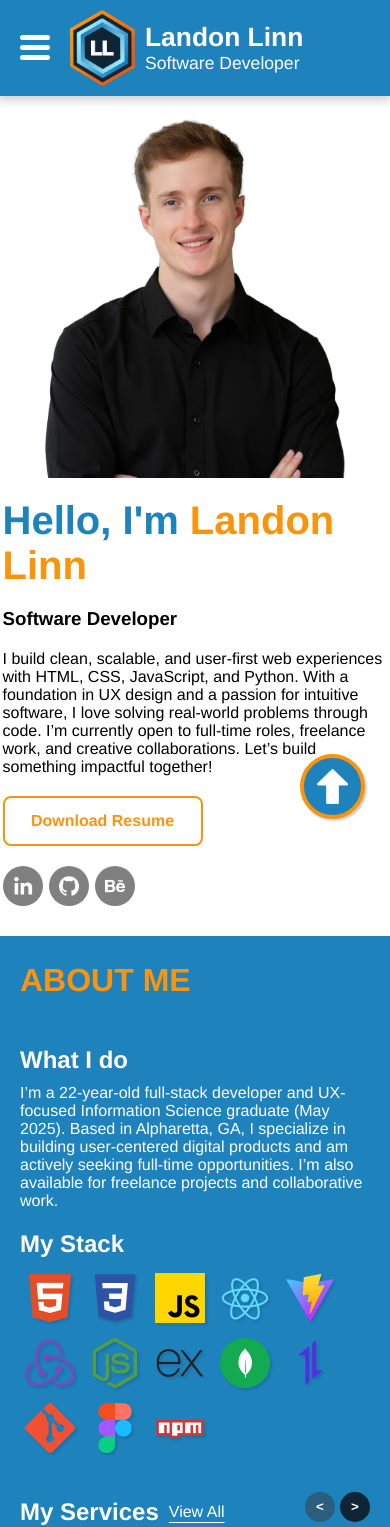
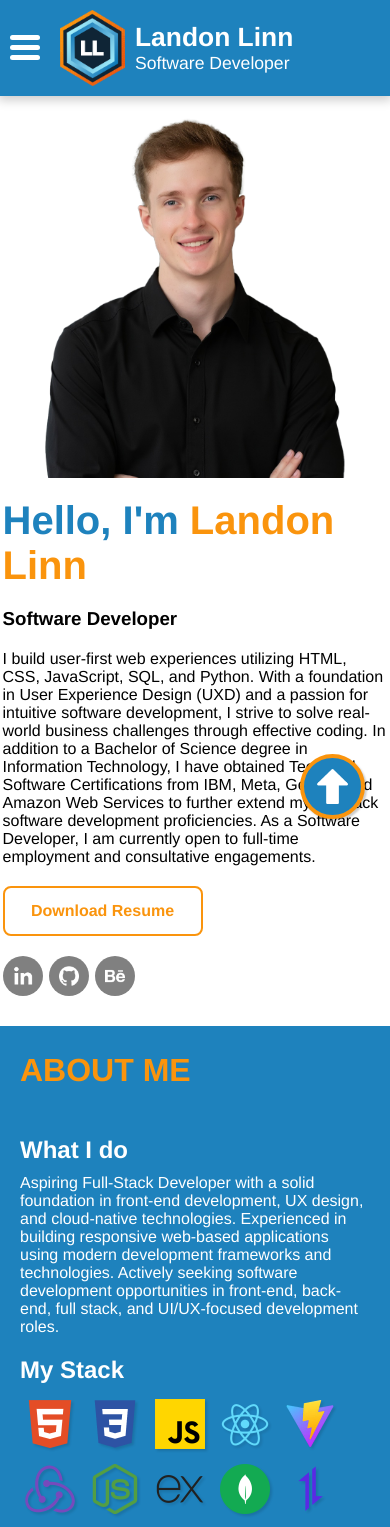
Before and after one commit to LandonLinn/Personal-Website, a React (Vite) app: page / in a window 390 px wide. Shown: the top 1527 px of the page. Built offline with nearby package versions, Linux system fonts and the light colour scheme.

Commit message:
v1.8 - Fixed grammar, updated certifications, and other minor bug fixes

```diff
--- a/src/components/resumeButton/ResumeDown.jsx
+++ b/src/components/resumeButton/ResumeDown.jsx
@@ -1,10 +1,9 @@
-import React from "react";
 import './ResumeDown.css';
 
 const ResumeDown = () => {
     return(
         <div class="resume-butt">
-            <a href="/LandonLinn_Resume (May 2025).pdf" download>Download Resume</a>
+            <a href="/LandonLinn_Resume_July2025.pdf" download>Download Resume</a>
         </div>
     );
 };
--- a/src/features/about/About.jsx
+++ b/src/features/about/About.jsx
@@ -52,12 +52,10 @@ const About = () => {
           {/* Experience Section */}
           <div className="experience-section">
             <h2>What I do</h2>
-            <p>I’m a 22-year-old full-stack developer
-              and UX-focused Information Science graduate (May 2025).
-              Based in Alpharetta, GA,
-              I specialize in building user-centered digital
-              products and am actively seeking full-time opportunities.
-              I’m also available for freelance projects and collaborative work.</p>
+            <p> Aspiring Full-Stack Developer with a solid foundation in front-end development, UX design, and
+                cloud-native technologies. Experienced in building responsive web-based applications using modern
+                development frameworks and technologies. Actively seeking software development opportunities in
+                front-end, back-end, full stack, and UI/UX-focused development roles.</p>
 
               <h2>My Stack</h2>
               <div className="stack-card-container">
@@ -82,7 +80,7 @@ const About = () => {
             {/* Controls */}
             <div className="service-section-controls">
               <div className="title-control">
-                <h2>My Services</h2>
+                <h2>My Capabilities</h2>
                 <Link
                     to="/hire"
                     onClick={toTop}
--- a/src/features/header/Header.css
+++ b/src/features/header/Header.css
@@ -1,17 +1,21 @@
 header{
+    grid-area: header;
+    position: fixed;
+    top: 0;
+    z-index: 10;
+    padding: 10px 0px;
+    width: 100%;
+    color: white;
+    background-color: #1e82bd;
+    box-shadow: rgba(0, 0, 0, 0.204) 0px 2px 10px 2px;
+
+}
+
+.header-inner{
     display: grid;
     grid-template-columns: 1fr minmax(0, 1000px) 1fr;
     grid-template-areas:
         ". inside .";
-    background-color: #1e82bd;
-    padding: 10px 50px 10px 50px;
-    color: white;
-
-    width: 100%;
-    box-shadow: rgba(0, 0, 0, 0.204) 0px 2px 10px 2px;
-    position: fixed;
-    top: 0;
-    z-index: 10;
 }
 
 .header-container .name-title a,
@@ -22,6 +26,7 @@ header{
 }
 
 .header-container{
+    grid-area: inside;
     display: flex;
     justify-content: space-between;
     align-items: center;
@@ -39,6 +44,12 @@ header{
 }
 
 /* Responsivenss */
+@media screen and (max-width: 1100px) {
+    header{
+        padding: 10px 50px;
+    }
+}
+
 @media screen and (max-width: 768px) {
     header .nav-bar {
         display: none;
@@ -59,14 +70,26 @@ header{
 
 }
 
-@media screen and (max-width: 426px) {
-    header{
-        padding: 10px 20px 10px 20px;
+@media screen and (max-width: 530px) {
+    .header-inner {
+        grid-template-columns: 1fr minmax(0, 400px) 1fr;
     }
-
 }
 
-@media screen and (max-width: 376px) {
+@media screen and (max-width: 426px) {
+    .header-inner {
+        grid-template-columns: 1fr minmax(0, 385px) 1fr;
+    }
+    header{
+        padding: 10px 10px;
+    }
+}
+
+
+@media screen and (max-width: 375px) {
+    .header-inner {
+        grid-template-columns: 1fr minmax(0, 335px) 1fr;
+    }
 
     .name-title .logo{
         height: 50px;
@@ -81,3 +104,9 @@ header{
         font-size: .8rem;
     }
 }
+
+@media screen and (max-width: 320px) {
+    .header-inner {
+        grid-template-columns: 1fr minmax(0, 280px) 1fr;
+    }
+}
--- a/src/features/header/Header.jsx
+++ b/src/features/header/Header.jsx
@@ -19,7 +19,7 @@ const Header = () => {
 
     return(
         <header>
-            <div className="content-wrapper">
+            <div className="header-inner">
                 <div className="header-container">
                     {/* Hamburger Menu */}
                     <div className="hamburger-menu" onClick={handleHamMenu}>
@@ -42,6 +42,7 @@ const Header = () => {
                     </div>
                 </div>
             </div>
+
         </header>
     );
 };
--- a/src/features/hero/Hero.css
+++ b/src/features/hero/Hero.css
@@ -9,7 +9,6 @@
     gap: 20px;
     z-index: 0;
 }
-
 
 .hero-description{
     width: 500px;
--- a/src/features/hero/Hero.jsx
+++ b/src/features/hero/Hero.jsx
@@ -18,11 +18,14 @@ const Hero = () => {
                 <div class="hero-description">
                     <h1>Hello, I'm <span>Landon Linn</span></h1>
                     <h3>Software Developer</h3>
-                    <p>I build clean, scalable, and user-first web experiences with HTML, CSS, JavaScript,
-                        and Python. With a foundation in UX design and a passion for intuitive software,
-                        I love solving real-world problems through code. I’m currently open to full-time roles,
-                        freelance work, and creative collaborations. Let’s build something impactful together!
-</p>
+                    <p> I build user-first web experiences utilizing HTML, CSS, JavaScript, SQL, and Python. With a
+                        foundation in User Experience Design (UXD) and a passion for intuitive software development, I
+                        strive to solve real-world business challenges through effective coding. In addition to a Bachelor of
+                        Science degree in Information Technology, I have obtained Technical Software Certifications from
+                        IBM, Meta, Google, and Amazon Web Services to further extend my full-stack software development
+                        proficiencies. As a Software Developer, I am currently open to full-time employment and consultative
+                        engagements.
+                    </p>
                     <ResumeDown />
                     <SocialButts />
                 </div>
--- a/src/features/portfolio/Portfolio.jsx
+++ b/src/features/portfolio/Portfolio.jsx
@@ -54,7 +54,7 @@ const Portfolio = () => {
                             <hr />
 
                             {/* Role & Project Links */}
-                            <h3>Description:</h3>
+                            <h3>Summary:</h3>
                             <p>{activeProject.desc}</p>
                             <br />
                             <h3>Role:</h3>
@@ -167,7 +167,7 @@ const Portfolio = () => {
                             )}
 
                             {/* Results / What You Learned */}
-                            <h2>Results & Lessons Learned:</h2>
+                            <h2>Key Outcomes:</h2>
                             <ul>
                                 {activeProject.results.map((result, index) =>
                                     <li key={index}>{result}</li>
--- a/src/features/skills/Skills.jsx
+++ b/src/features/skills/Skills.jsx
@@ -114,7 +114,7 @@ const Skills = () => {
             id: "9",
             icon: "/skillIcons/yaml.png",
             name: "YAML",
-            experience: year - 2022,
+            experience: year - 2024,
             category: "devlang",
         },
 
@@ -123,7 +123,7 @@ const Skills = () => {
             id: "10",
             icon: "/skillIcons/bootstrap.png",
             name: "Bootstrap",
-            experience: year - 2022,
+            experience: year - 2024,
             category: "framelibs",
         },
         {
@@ -422,11 +422,13 @@ const Skills = () => {
                         {groupedSkills.map((skill) => (
                         <div className="skillCard" key={skill.name}>
                             <div className="skillCard-content">
-                            <img src={skill.icon} alt={skill.name} />
-                            <h3>{skill.name}</h3>
-                            {skill.experience !== "" && (
-                                <p>{skill.experience} Years of Experience</p>
-                            )}
+                                <img src={skill.icon} alt={skill.name} />
+                                <h3>{skill.name}</h3>
+                                    {skill.experience !== "" && (
+                                        <p>
+                                            {skill.experience} {skill.experience === 1 ? "Year" : "Years"} of Experience
+                                        </p>
+                                    )}
                             </div>
                         </div>
                         ))}
--- a/src/pages/Contact/Contact.css
+++ b/src/pages/Contact/Contact.css
@@ -158,6 +158,12 @@
     }
 }
 
+@media screen and (max-width: 530px) {
+    .contactPage{
+        padding: 0px;
+    }
+}
+
 @media screen and (max-width: 426px) {
     .contactPage{
         padding: 0px;
--- a/src/pages/Hire/Hire.css
+++ b/src/pages/Hire/Hire.css
@@ -71,7 +71,7 @@
     }
 }
 
-@media screen and (max-width: 426px) {
+@media screen and (max-width: 530px) {
     .hire-page{
         padding: 0px;
     }
--- a/src/utils/certificationData.js
+++ b/src/utils/certificationData.js
@@ -20,7 +20,7 @@ export const certifications = [
         img: "/certifications/ibm-fullstack-cert.png",
         icon: "/certifications/ibm-fullstack-badge.png",
         name: "IBM Full Stack Software Developer Professional Certificate",
-        completion: "Expected, June 2025",
+        completion: "Expected, August 2025",
         link: "https://www.coursera.org/professional-certificates/ibm-full-stack-cloud-developer"
     },
 ];
```
Also changed, not shown: 2 other files (tests, documents, lock files or other folders).
